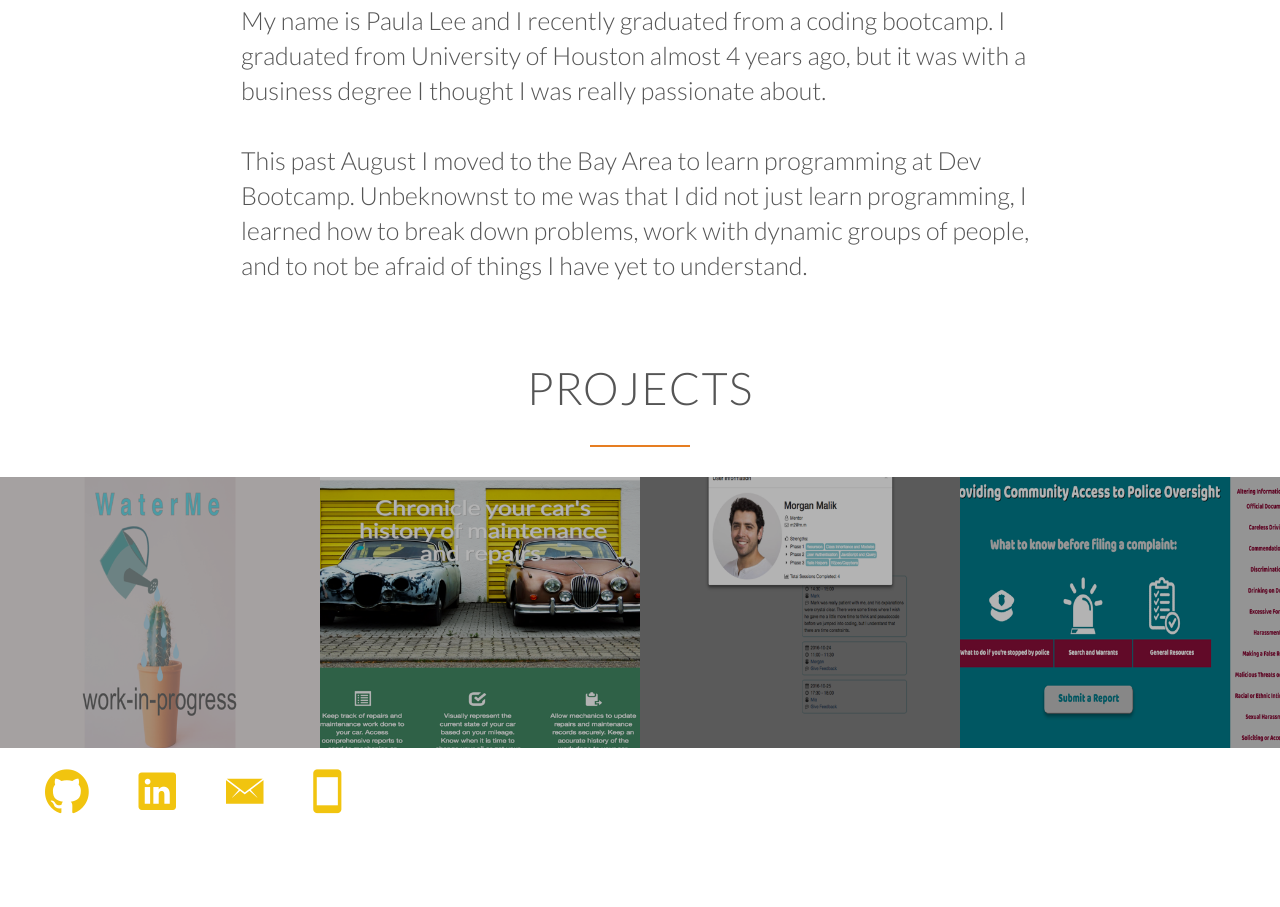
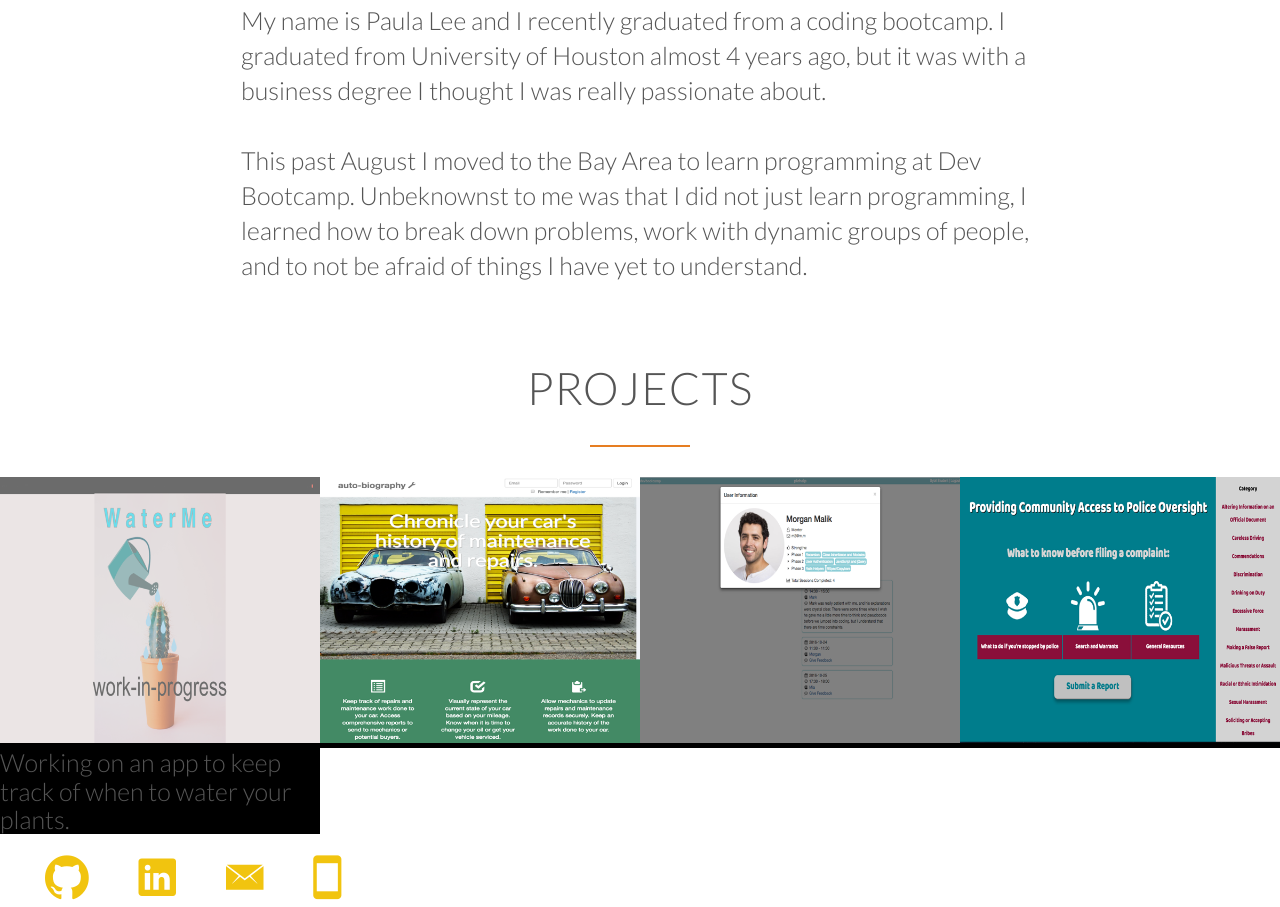
Before and after one commit to pdlee877/paula-lee, a plain HTML site: page index.html in a window 1280 px wide. Shown: the part 991-1898 px from the top of the page. Before the commit the page ends 1812 px from the top, so only its background shows below. Drawn offline with Linux system fonts and the light colour scheme; files whose address does not match are found by name.

Commit message:
adding text on hover over projects

```diff
--- a/index.html
+++ b/index.html
@@ -62,6 +62,7 @@
                 <li>
                     <figure class="works-photo">
                         <img src="resources/img/500-landscape.png" alt="WaterMe mockup">
+                        <p class="works-photo-text">Working on an app to keep track of when to water your plants.</p>
                     </figure>
                 </li>
                 <li>
--- a/resources/css/style.css
+++ b/resources/css/style.css
@@ -204,7 +204,9 @@ header {
 /* WORKS */
 /*------------------------------*/
 
-.section-works { padding: 0; }
+.section-works {
+    padding: 0;
+}
 
 .works-showcase {
     list-style: none;
@@ -218,6 +220,7 @@ header {
 }
 
 .works-photo {
+    position: relative;
     width: 100%;
     margin: 0;
     overflow: hidden;
@@ -225,14 +228,15 @@ header {
 }
 
 .works-photo img {
-    opacity: 0.7;
+    opacity: 1;
     width: 100%;
     height: auto;
-    transform: scale(1.15);
+    transform: scale(1);
     transition: transform 0.5s, opacity: 0.5s;
 }
 
-.works-photo img:hover {
-    opacity: 1;
-    transform: scale(1);
+.works-photo img:hover{
+    opacity: 0.7;
+    transform: scale(1.15);
+    visibility: visible;
 }
```
